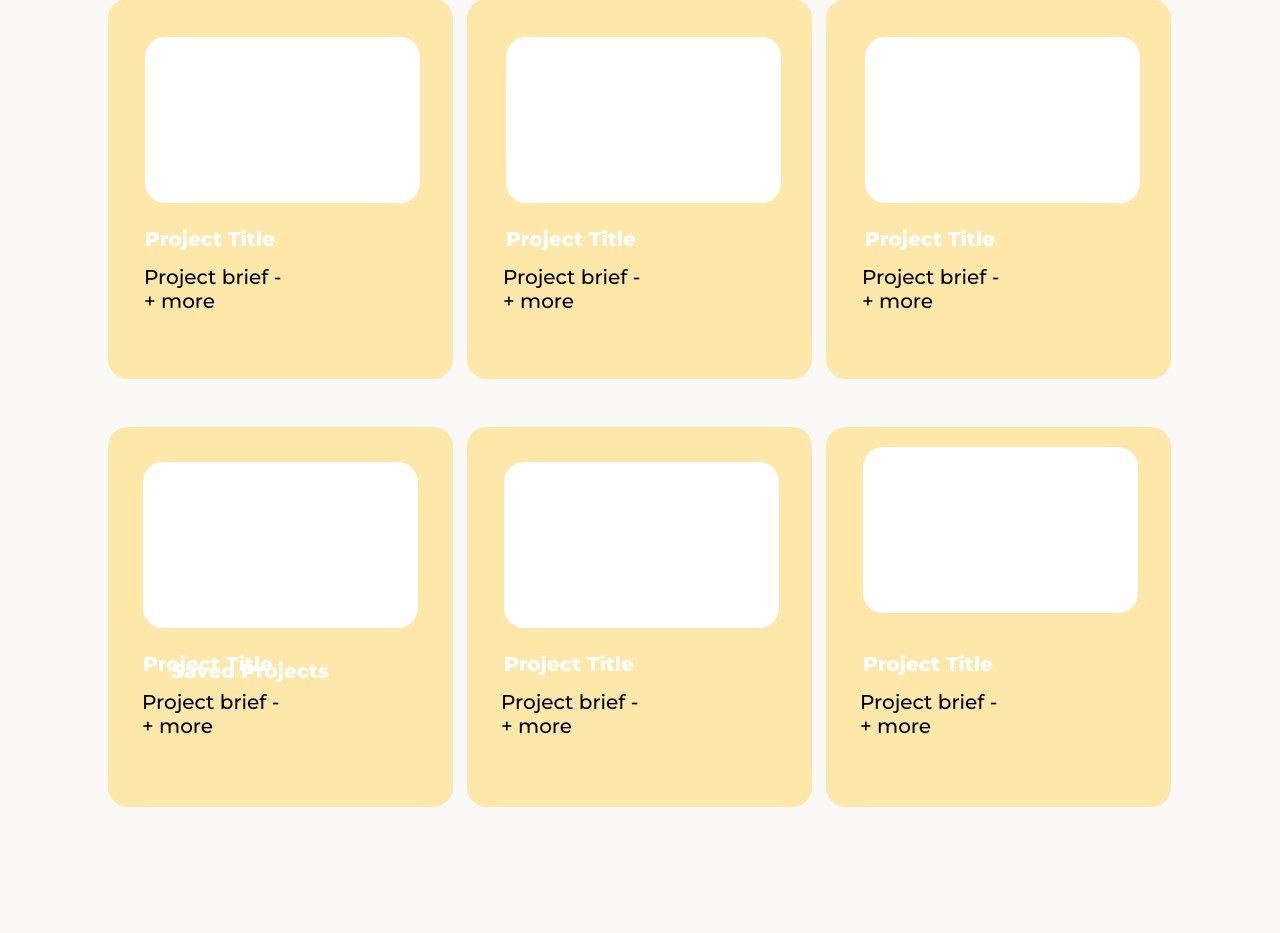
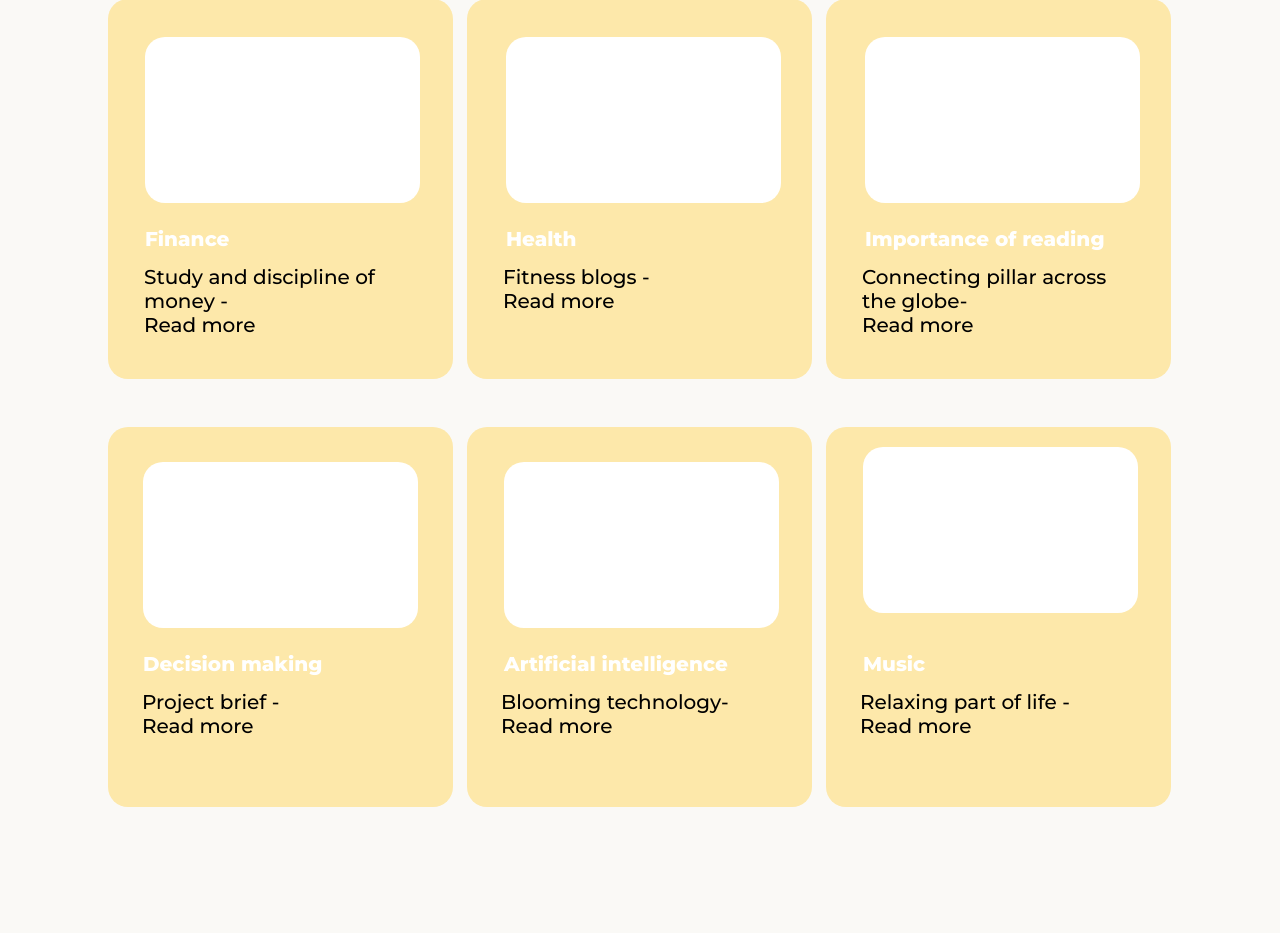
Before and after one commit to HimaniChandra/Forum, a Flask app: page /blog in a window 1280 px wide. Shown: the part 188-1121 px from the top of the page. Run offline with Flask 3, Linux system fonts and the light colour scheme.

Commit message:
updated blog

```diff
--- a/static/css/saved-project.css
+++ b/static/css/saved-project.css
@@ -144,7 +144,7 @@
   position: absolute;
   top: 0;
   left: 0;
-  width: 130px;
+  width: 400px;
   height: 31px;
   overflow: hidden;
 }
--- a/templates/blog.html
+++ b/templates/blog.html
@@ -24,29 +24,29 @@
     <div class="saved-project">
       <div class="frame">
         <div class="frame1">
-          <div class="project-title">Project Title</div>
+          <div class="project-title">Finance</div>
           <div class="frame2">
             <div class="project-brief-container">
-              <p class="project-brief-">Project brief -</p>
-              <p class="project-brief-">+ more</p>
+              <p class="project-brief-">Study and discipline of money -</p>
+              <p class="project-brief-">Read more</p>
             </div>
             <div class="frame-child"></div>
           </div>
         </div>
         <div class="frame3">
           <div class="frame-item"></div>
-          <div class="project-title1">Project Title</div>
+          <div class="project-title1">Health</div>
           <div class="project-brief-container1">
-            <p class="project-brief-">Project brief -</p>
-            <p class="project-brief-">+ more</p>
+            <p class="project-brief-">Fitness blogs -</p>
+            <p class="project-brief-">Read more</p>
           </div>
         </div>
         <div class="frame4">
           <div class="frame-item"></div>
-          <div class="project-title1">Project Title</div>
+          <div class="project-title1">Importance of reading</div>
           <div class="project-brief-container1">
-            <p class="project-brief-">Project brief -</p>
-            <p class="project-brief-">+ more</p>
+            <p class="project-brief-"> Connecting pillar across the globe-</p>
+            <p class="project-brief-">Read more</p>
           </div>
         </div>
       </div>
@@ -55,36 +55,36 @@
           <div class="frame7">
             <div class="project-brief-container3">
               <p class="project-brief-">Project brief -</p>
-              <p class="project-brief-">+ more</p>
+              <p class="project-brief-">Read more</p>
             </div>
             <div class="frame8">
               <div class="rectangle-div" id="rectangle"></div>
               <div class="frame9">
                 <div class="frame10">
-                  <div class="saved-projects1">Saved Projects</div>
+                  <div class="saved-projects1"></div>
                 </div>
                 <div class="frame11">
-                  <div class="project-title3">Project Title</div>
+                  <div class="project-title3">Decision making</div>
                 </div>
               </div>
             </div>
           </div>
           <div class="frame3">
-            <div class="project-title4">Project Title</div>
+            <div class="project-title4">Artificial intelligence</div>
             <div class="frame13">
               <div class="project-brief-container">
-                <p class="project-brief-">Project brief -</p>
-                <p class="project-brief-">+ more</p>
+                <p class="project-brief-">Blooming technology-</p>
+                <p class="project-brief-">Read more</p>
               </div>
               <div class="frame-child1" id="rectangle"></div>
             </div>
           </div>
           <div class="frame4">
-            <div class="project-title4">Project Title</div>
+            <div class="project-title4">Music</div>
             <div class="frame15">
               <div class="project-brief-container5">
-                <p class="project-brief-">Project brief -</p>
-                <p class="project-brief-">+ more</p>
+                <p class="project-brief-">Relaxing part of life -</p>
+                <p class="project-brief-">Read more</p>
               </div>
               <div class="frame-child1" id="rectangle"></div>
             </div>
```
